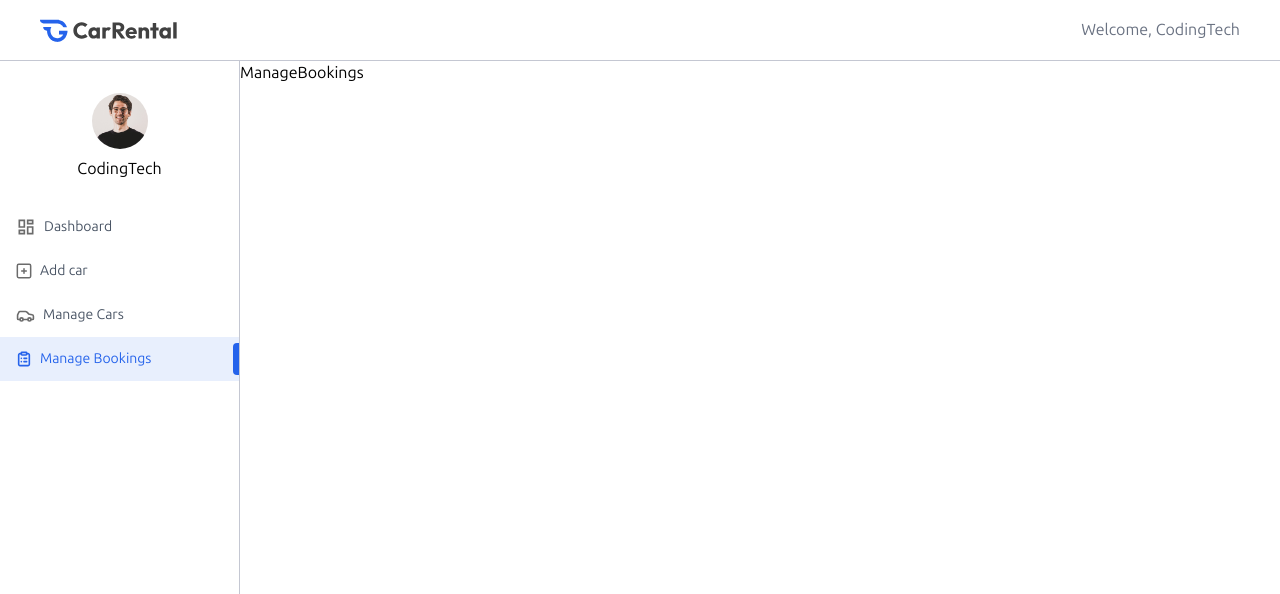
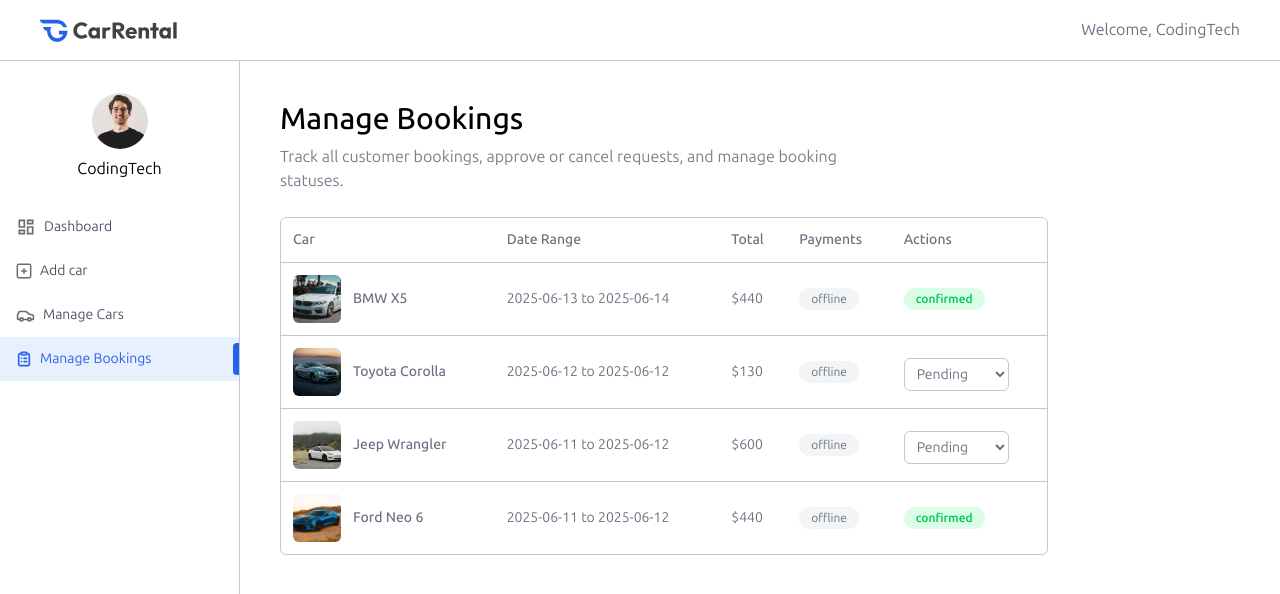
Before and after one commit to Codingtech390/Car-Rental-Coding-Tech, a React (Vite) app in the folder client/: page /owner/manage-bookings in a window 1280 px wide. Shown: the top 594 px of the page. Built offline with nearby package versions, Linux system fonts and the light colour scheme.

Commit message:
Created ManageBookings component with booking management features and data display. next is login page

```diff
--- a/client/src/pages/owner/ManageBookings.jsx
+++ b/client/src/pages/owner/ManageBookings.jsx
@@ -1,9 +1,95 @@
-import React from 'react'
+import React, { useEffect, useState } from "react";
+import { assets, dummyMyBookingsData } from "../../assets/assets";
+import Title from "../../components/owner/Title";
 
 const ManageBookings = () => {
+  const [bookings, setBookings] = useState([]);
+  const currency = import.meta.env.VITE_CURRENCY;
+
+  const fetchOwnerBookings = async () => {
+    setBookings(dummyMyBookingsData);
+  };
+
+  useEffect(() => {
+    fetchOwnerBookings();
+  }, []);
+
   return (
-    <div>ManageBookings</div>
-  )
-}
+    <div className="px-4 pt-10 md:px-10 w-full">
+      <Title
+        title="Manage Bookings"
+        subTitle="Track all customer bookings, approve or cancel requests, and manage booking statuses."
+      />
 
-export default ManageBookings
+      <div className="max-w-3xl w-full rounded-md overflow-hidden border border-borderColor mt-6">
+        <table className="w-full border-collapse text-left text-sm text-gray-600">
+          <thead className="text-gray-500">
+            <tr>
+              <th className="p-3 font-medium">Car</th>
+              <th className="p-3 font-medium max-md:hidden">Date Range</th>
+              <th className="p-3 font-medium">Total</th>
+              <th className="p-3 font-medium max-md:hidden">Payments</th>
+              <th className="p-3 font-medium">Actions</th>
+            </tr>
+          </thead>
+          <tbody>
+            {bookings.map((booking, index) => (
+              <tr
+                key={index}
+                className="border-t border-borderColor text-gray-500"
+              >
+                <td className="p-3 flex items-center gap-3">
+                  <img
+                    src={booking.car.image}
+                    alt="booking-car-image"
+                    className="h-12 w-12 aspect-square rounded-md object-cover"
+                  />
+                  <p className="font-medium max-md:hidden">
+                    {booking.car.brand} {booking.car.model}
+                  </p>
+                </td>
+                <td className="p-3 max-md:hidden">
+                  {booking.pickupDate.split("T")[0]} to{" "}
+                  {booking.returnDate.split("T")[0]}
+                </td>
+                <td className="p-3">
+                  {currency}
+                  {booking.price}
+                </td>
+                <td className="p-3 max-md:hidden">
+                  <span className="bg-gray-100 px-3 py-1 rounded-full text-xs">
+                    offline
+                  </span>
+                </td>
+                <td className="p-3">
+                  {booking.status === "pending" ? (
+                    <select
+                      value={booking.status}
+                      className="px-2 py-1.5 mt-1 text-gray-500 border border-borderColor rounded-md outline-none"
+                    >
+                      <option value="pending">Pending</option>
+                      <option value="cancelled">Cancelled</option>
+                      <option value="confirmed">Confirmed</option>
+                    </select>
+                  ) : (
+                    <span
+                      className={`px-3 py-1 rounded-full text-xs font-semibold ${
+                        booking.status === "confirmed"
+                          ? "bg-green-100 text-green-500"
+                          : "bg-red-100 text-red-500"
+                      }`}
+                    >
+                      {booking.status}
+                    </span>
+                  )}
+                </td>
+              </tr>
+            ))}
+          </tbody>
+        </table>
+      </div>
+    </div>
+  );
+};
+
+export default ManageBookings;
```
